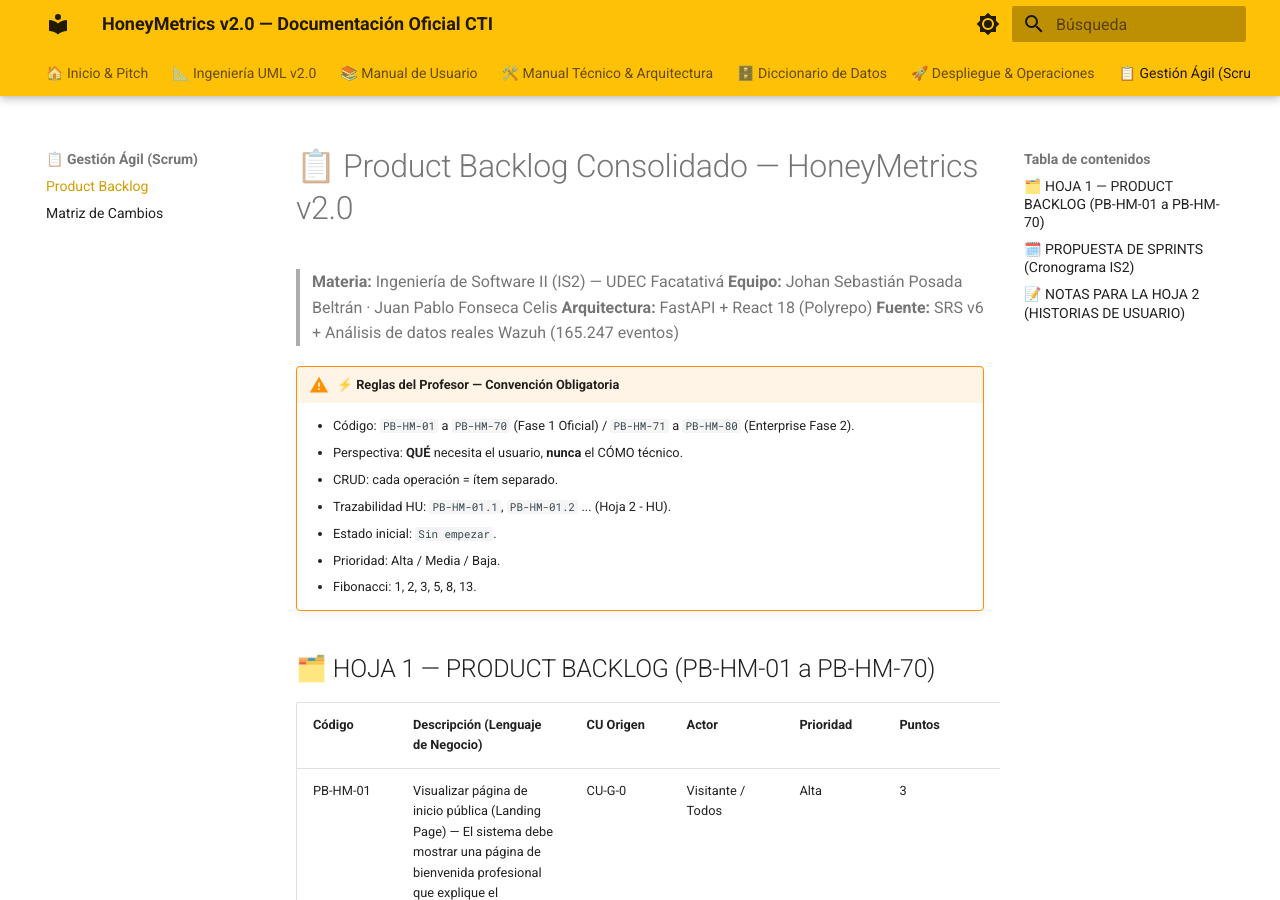
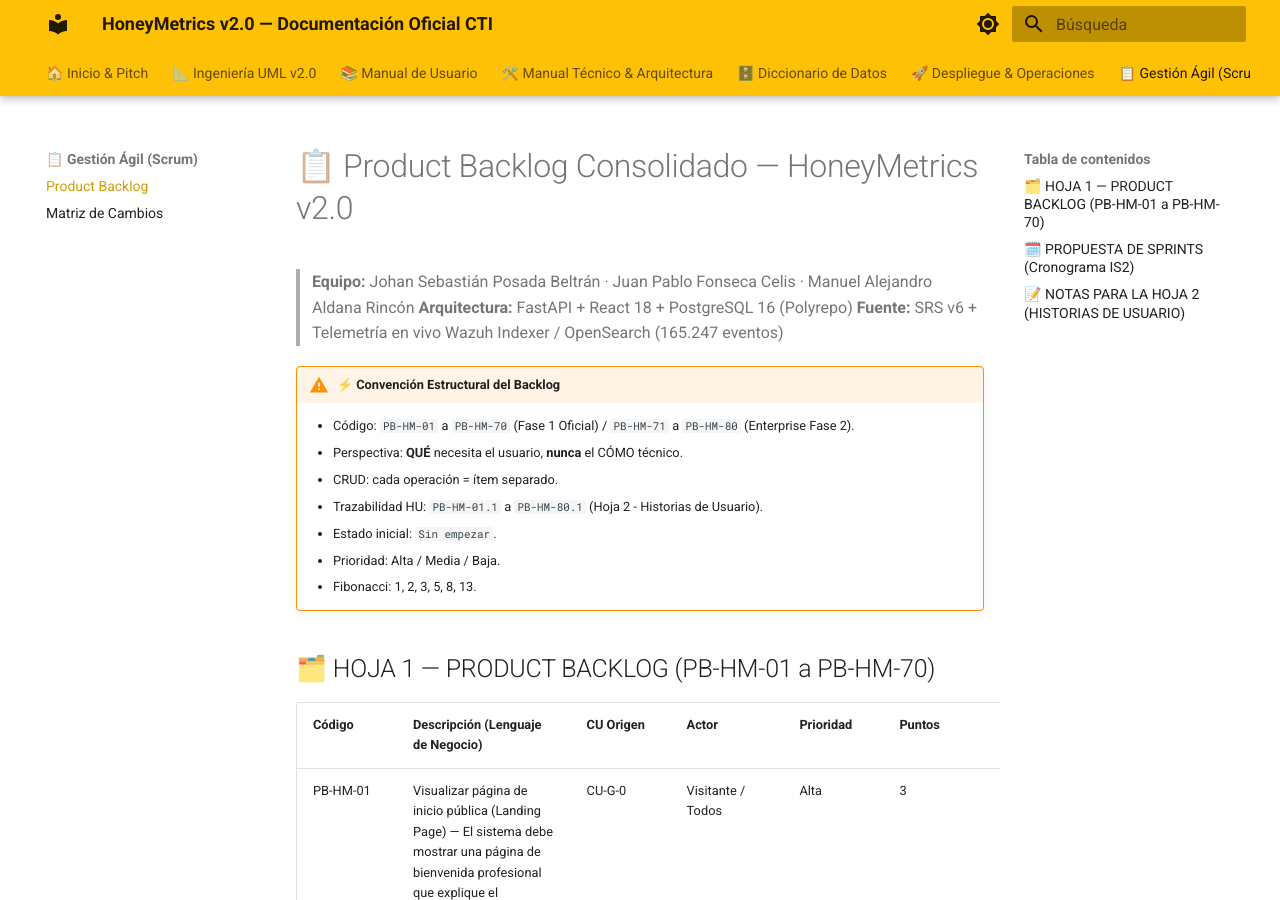
Before and after one commit to johanP051/honeymetrics-documentacion, an MkDocs documentation site: the page built from docs/scrum/product_backlog.md, in a window 1280 px wide and 900 px high. Built offline with MkDocs 1.6.1 and Material for MkDocs 9.7.7, drawn with Linux system fonts in a browser that asks for light colours.

Commit message:
docs(uml-scrum): sincronizar alcances JWT PBAC y convenciones de trazabilidad con PostgreSQL 16

```diff
--- a/docs/scrum/product_backlog.md
+++ b/docs/scrum/product_backlog.md
@@ -1,15 +1,14 @@
 # 📋 Product Backlog Consolidado — HoneyMetrics v2.0
 
-> **Materia:** Ingeniería de Software II (IS2) — UDEC Facatativá
-> **Equipo:** Johan Sebastián Posada Beltrán · Juan Pablo Fonseca Celis
-> **Arquitectura:** FastAPI + React 18 (Polyrepo)
-> **Fuente:** SRS v6 + Análisis de datos reales Wazuh (165.247 eventos)
+> **Equipo:** Johan Sebastián Posada Beltrán · Juan Pablo Fonseca Celis · Manuel Alejandro Aldana Rincón
+> **Arquitectura:** FastAPI + React 18 + PostgreSQL 16 (Polyrepo)
+> **Fuente:** SRS v6 + Telemetría en vivo Wazuh Indexer / OpenSearch (165.247 eventos)
 
-!!! warning "⚡ Reglas del Profesor — Convención Obligatoria"
+!!! warning "⚡ Convención Estructural del Backlog"
     - Código: `PB-HM-01` a `PB-HM-70` (Fase 1 Oficial) / `PB-HM-71` a `PB-HM-80` (Enterprise Fase 2).
     - Perspectiva: **QUÉ** necesita el usuario, **nunca** el CÓMO técnico.
     - CRUD: cada operación = ítem separado.
-    - Trazabilidad HU: `PB-HM-01.1`, `PB-HM-01.2` ... (Hoja 2 - HU).
+    - Trazabilidad HU: `PB-HM-01.1` a `PB-HM-80.1` (Hoja 2 - Historias de Usuario).
     - Estado inicial: `Sin empezar`.
     - Prioridad: Alta / Media / Baja.
     - Fibonacci: 1, 2, 3, 5, 8, 13.
```
Also changed, not shown: docs/uml/index.md (+1 -1 lines).
